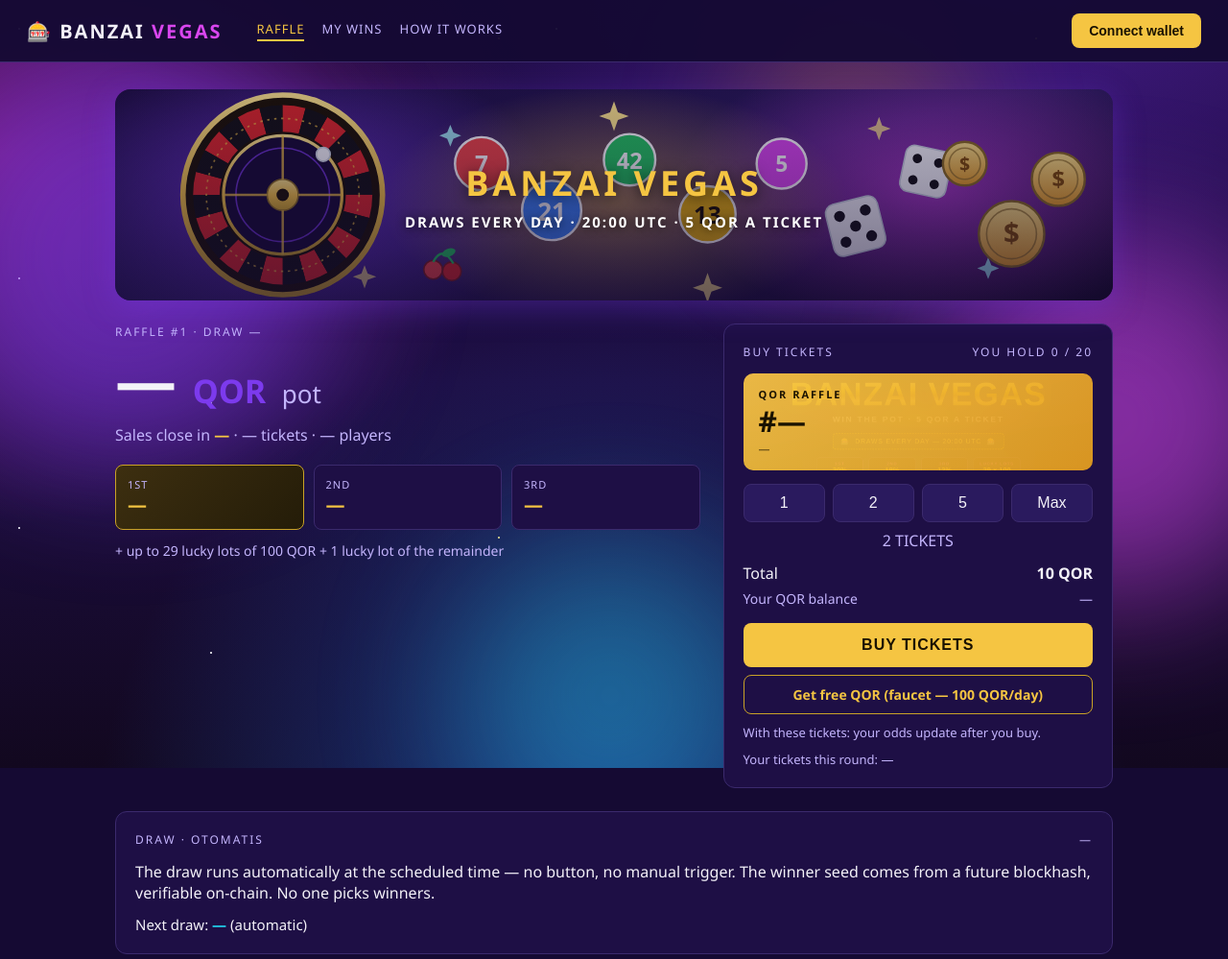
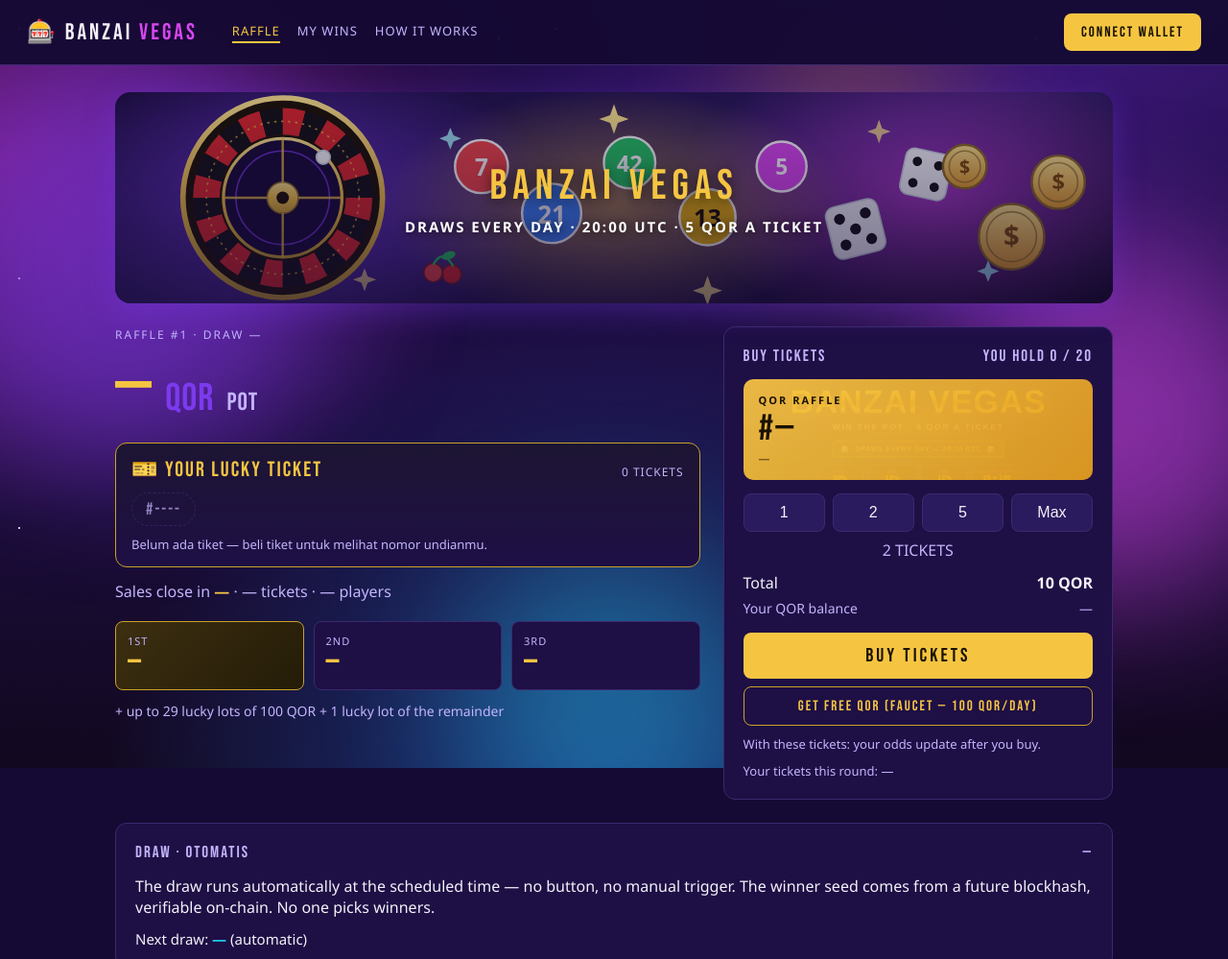
Before and after one commit to agusher21/banzai-vegas-qorechain, a website: page frontend/index.html in a window 1280 px wide. Shown: the top 999 px of the page at 96% size. Drawn offline with nearby package versions, Linux system fonts and the light colour scheme.

Commit message:
Frontend: YOUR LUCKY TICKET box below the pot + Bebas Neue casino font
- New persistent YOUR LUCKY TICKET box directly below the pot: shows the
  connected wallet's tickets for the current round with draw numbers
  (#0001 style). Buy 1 -> 1 ticket, buy N -> all N. Reuses the ticket ids
  already fetched in refreshAccount() (getPlayerTickets). Updates after a
  purchase (refresh) and on page load. Empty state: dashed #---- placeholder
  chip + 'Belum ada tiket — beli tiket untuk melihat nomor undianmu.'
  The post-purchase ticket reveal and 'Your tickets this round' line stay.
- Font: Bebas Neue (condensed lotto/poster display face) for headings, pot,
  ticket numbers, buttons and the new box — self-hosted woff2 in
  fonts/ (latin subset, no CDN dependency). Body text stays system sans.
  Pot amount now gold to match the Vegas identity.
- Live page reads real on-chain ids only; the only mock path is the
  existing ?preview=tickets screenshot mode (now also renders the box).

```diff
--- a/frontend/app.js
+++ b/frontend/app.js
@@ -74,6 +74,7 @@ async function refresh() {
     $("nextDrawLabel").textContent = "—";
     $("contractLinks").textContent = "QOR raffle not deployed yet — see DEPLOY.md";
     updateBuyButton();
+    renderLuckyTickets([]);
     return;
   }
   updateBuyButton();
@@ -81,6 +82,7 @@ async function refresh() {
     raffleId = Number(await raffle.currentRaffleId());
     if (raffleId === 0) {
       $("drawState").textContent = "NO ROUND OPEN";
+      renderLuckyTickets([]);
       return;
     }
     const r = await raffle.getRaffle(raffleId);
@@ -119,6 +121,7 @@ async function refresh() {
     }
 
     if (account) await refreshAccount();
+    else renderLuckyTickets([]);
   } catch (e) {
     console.error(e);
     $("drawState").textContent = "READ ERROR — check the RPC / addresses";
@@ -135,6 +138,7 @@ async function refreshAccount() {
     $("myTickets").textContent = "—";
     $("claimableAmount").textContent = "—";
     $("claimBtn").disabled = true;
+    renderLuckyTickets([]);
     updatePicker();
     return;
   }
@@ -142,10 +146,39 @@ async function refreshAccount() {
   myTicketCount = mine.length;
   $("youHold").textContent = `YOU HOLD ${myTicketCount} / ${CONFIG.maxTicketsPerPlayer}`;
   $("myTickets").textContent = mine.length ? "#" + mine.map(String).join(", #") : "none yet";
+  renderLuckyTickets(mine);
   const claimable = await raffle.claimable(raffleId, account);
   $("claimableAmount").textContent = fmtQOR(claimable) + " QOR";
   $("claimBtn").disabled = claimable === 0n;
   updatePicker();
+}
+
+// ---- YOUR LUCKY TICKET box (below the pot) ----
+// Persistent box showing the connected wallet's tickets for the current
+// round with their draw numbers (#0001 style). Buy 1 → 1 ticket, buy N →
+// all N. Reuses the ticket ids already fetched in refreshAccount()
+// (raffle.getPlayerTickets) — no extra chain call. Re-renders only when
+// the set changes, so the 30s refresh does not re-animate the chips.
+// Empty state (no wallet / no tickets / not deployed yet): a placeholder
+// chip + the "Belum ada tiket" line. The live page only ever shows real
+// on-chain ids; the only mock path is the ?preview=tickets screenshot
+// mode below.
+let luckyTicketKey = null;
+function renderLuckyTickets(ticketIds) {
+  const ids = (ticketIds || []).map(Number).filter((n) => Number.isFinite(n) && n > 0).sort((a, b) => a - b);
+  const key = ids.join(",");
+  if (key === luckyTicketKey) return;
+  luckyTicketKey = key;
+  $("luckyTicketCount").textContent = ids.length ? `${ids.length} TICKET${ids.length > 1 ? "S" : ""}` : "0 TICKETS";
+  if (!ids.length) {
+    $("luckyTicketNumbers").innerHTML = `<span class="ticket-chip ticket-chip-empty">#----</span>`;
+    $("luckyTicketEmpty").classList.remove("hidden");
+  } else {
+    $("luckyTicketEmpty").classList.add("hidden");
+    $("luckyTicketNumbers").innerHTML = ids.map((id) =>
+      `<span class="ticket-chip">#${String(id).padStart(4, "0")}</span>`
+    ).join("");
+  }
 }
 
 function updatePicker() {
@@ -205,6 +238,7 @@ function maybePreviewTickets() {
   if (raffleId === 0) raffleId = 1;
   if (!drawTime) drawTime = Math.floor(Date.now() / 1000) + 2 * 86400;
   showTicketReveal(nums);
+  renderLuckyTickets(nums);
 }
 
 async function ensureWallet() {
--- a/frontend/index.html
+++ b/frontend/index.html
@@ -39,6 +39,15 @@
     <div class="hero-left">
       <p class="eyebrow">RAFFLE <span id="raffleIdLabel">#1</span> · DRAW <span id="drawDateLabel">—</span></p>
       <h1><span id="potAmount">—</span> <span class="unit">QOR</span> <span class="pot-word">pot</span></h1>
+      <!-- YOUR LUCKY TICKET — persistent box below the pot: the connected
+           wallet's tickets for this round with their draw numbers. -->
+      <div class="lucky-ticket-box" id="luckyTicketBox">
+        <div class="lucky-ticket-head"><span class="lucky-ticket-title">🎫 YOUR LUCKY TICKET</span><span class="lucky-ticket-count" id="luckyTicketCount">0 TICKETS</span></div>
+        <div class="lucky-ticket-numbers" id="luckyTicketNumbers">
+          <span class="ticket-chip ticket-chip-empty">#----</span>
+        </div>
+        <p class="lucky-ticket-empty" id="luckyTicketEmpty">Belum ada tiket — beli tiket untuk melihat nomor undianmu.</p>
+      </div>
       <p class="sub">Sales close in <strong id="countdown">—</strong> · <span id="ticketsSold">—</span> tickets · <span id="playerCount">—</span> players</p>
       <div class="prizes">
         <div class="prize first"><span>1ST</span><strong id="prize1">—</strong></div>
--- a/frontend/styles.css
+++ b/frontend/styles.css
@@ -1,7 +1,20 @@
+/* Bebas Neue — condensed display face for the lotto/casino look (ticket
+   numbers, pot, headings, buttons). Self-hosted woff2 (latin subset) in
+   fonts/, downloaded from Google Fonts — no CDN dependency at runtime.
+   Fallback: Arial Narrow / Impact / sans-serif. Body text stays on the
+   system sans for readability. */
+@font-face {
+  font-family: "Bebas Neue";
+  font-style: normal;
+  font-weight: 400;
+  font-display: swap;
+  src: url("fonts/bebas-neue-latin.woff2") format("woff2");
+}
 :root {
   /* Cosmic theme shared with Tip Jar + Quantum Sentinel (QoreChain family):
      deep-space purple bg, violet / fuchsia / cyan orbs, gold kept for the
      QOR + Vegas identity. */
+  --font-display: "Bebas Neue", "Arial Narrow", Impact, sans-serif;
   --bg: #150a33;
   --panel: #1e0f45;
   --panel-2: #2a1a5e;
@@ -67,7 +80,7 @@ main, footer { position: relative; z-index: 1; }
   padding: 14px 28px; border-bottom: 1px solid var(--line);
   position: sticky; top: 0; background: rgba(21, 10, 51, .95); z-index: 10;
 }
-.brand { font-weight: 900; letter-spacing: 2px; font-size: 20px; }
+.brand { font-family: var(--font-display); font-weight: 400; letter-spacing: 3px; font-size: 24px; }
 .brand-mark { color: var(--gold); }
 .brand-vegas { color: var(--pink); }
 nav { display: flex; gap: 18px; margin-left: 12px; }
@@ -91,12 +104,13 @@ main { max-width: 1080px; margin: 0 auto; padding: 28px 20px 40px; }
   align-items: center; justify-content: center; gap: 6px; text-align: center; padding: 12px;
   background: linear-gradient(180deg, rgba(21, 10, 51, .25), rgba(21, 10, 51, .60));
 }
-.hero-banner-title { font-size: 36px; font-weight: 900; letter-spacing: 4px; color: var(--gold); text-shadow: 0 2px 14px rgba(0, 0, 0, .65); }
+.hero-banner-title { font-family: var(--font-display); font-size: 44px; font-weight: 400; letter-spacing: 6px; color: var(--gold); text-shadow: 0 2px 14px rgba(0, 0, 0, .65); }
 .hero-banner-sub { font-size: 15px; font-weight: 800; letter-spacing: 2px; color: #fff; text-shadow: 0 1px 10px rgba(0, 0, 0, .75); }
 .hero { display: grid; grid-template-columns: 1.2fr .8fr; gap: 24px; align-items: start; }
 .eyebrow { color: var(--muted); letter-spacing: 2px; font-size: 12px; margin-bottom: 10px; }
-h1 { font-size: 64px; line-height: 1; font-weight: 900; }
-h1 .unit { color: var(--purple); font-size: 34px; }
+h1 { font-family: var(--font-display); font-size: 76px; line-height: 1; font-weight: 400; letter-spacing: 1px; }
+#potAmount { color: var(--gold); }
+h1 .unit { color: var(--purple); font-size: 40px; }
 h1 .pot-word { color: var(--muted); font-size: 26px; font-weight: 400; }
 .sub { color: var(--muted); margin: 14px 0 20px; }
 .sub strong { color: var(--gold); }
@@ -104,17 +118,35 @@ h1 .pot-word { color: var(--muted); font-size: 26px; font-weight: 400; }
 .prize { background: var(--panel); border: 1px solid var(--line); border-radius: 8px; padding: 12px; }
 .prize.first { background: linear-gradient(135deg, #3d2f10, #241c08); border-color: var(--gold-dim); }
 .prize span { display: block; color: var(--muted); font-size: 11px; letter-spacing: 1px; }
-.prize strong { font-size: 20px; color: var(--gold); }
+.prize strong { font-family: var(--font-display); font-size: 26px; color: var(--gold); letter-spacing: 1px; }
 .lucky { color: var(--muted); margin-top: 12px; font-size: 14px; }
+/* ---- YOUR LUCKY TICKET box — persistent, directly below the pot ---- */
+.lucky-ticket-box {
+  margin-top: 18px;
+  background: linear-gradient(180deg, #1d1533, var(--panel));
+  border: 1px solid var(--gold-dim);
+  border-radius: 12px;
+  padding: 14px 16px;
+}
+.lucky-ticket-head {
+  display: flex; justify-content: space-between; align-items: baseline; gap: 10px;
+  margin-bottom: 10px;
+}
+.lucky-ticket-title {
+  font-family: var(--font-display); font-size: 22px; letter-spacing: 2px; color: var(--gold);
+}
+.lucky-ticket-count { color: var(--muted); font-size: 12px; letter-spacing: 1px; white-space: nowrap; }
+.lucky-ticket-numbers { display: flex; flex-wrap: wrap; gap: 8px; }
+.lucky-ticket-empty { color: var(--muted); font-size: 13px; margin-top: 10px; }
 .card { background: var(--panel); border: 1px solid var(--line); border-radius: 12px; padding: 20px; margin-top: 24px; }
-.card-head { display: flex; justify-content: space-between; color: var(--muted); letter-spacing: 2px; font-size: 12px; margin-bottom: 14px; }
+.card-head { display: flex; justify-content: space-between; color: var(--muted); letter-spacing: 2px; font-size: 12px; margin-bottom: 14px; font-family: var(--font-display); font-size: 17px; }
 .buy-card { margin-top: 0; }
 .ticket-box {
   background: linear-gradient(135deg, rgba(245, 197, 66, .92), rgba(232, 160, 32, .92)), url("cover.png") center/cover;
   color: #1a1200; border-radius: 10px; padding: 14px 16px; margin-bottom: 14px;
 }
 .ticket-label { font-size: 11px; letter-spacing: 2px; font-weight: 700; }
-.ticket-no { font-size: 30px; font-weight: 900; }
+.ticket-no { font-family: var(--font-display); font-size: 38px; font-weight: 400; letter-spacing: 2px; }
 .ticket-week { font-size: 12px; opacity: .75; }
 .picker { display: grid; grid-template-columns: repeat(4, 1fr); gap: 8px; margin-bottom: 8px; }
 .qty {
@@ -126,15 +158,15 @@ h1 .pot-word { color: var(--muted); font-size: 26px; font-weight: 400; }
 .row { display: flex; justify-content: space-between; margin: 6px 0; }
 .row.muted { color: var(--muted); font-size: 14px; }
 .btn {
-  border: none; border-radius: 8px; padding: 10px 18px; font-weight: 700;
-  cursor: pointer; font-size: 14px;
+  border: none; border-radius: 8px; padding: 10px 18px; font-weight: 400;
+  cursor: pointer; font-size: 15px; font-family: var(--font-display); letter-spacing: 2px;
 }
 .btn:disabled { opacity: .45; cursor: not-allowed; }
 .btn-gold { background: var(--gold); color: #1a1200; }
 .btn-purple { background: var(--purple); color: #fff; }
 .btn-ghost { background: transparent; color: var(--gold); border: 1px solid var(--gold-dim); width: 100%; margin-top: 8px; }
 a.btn-ghost { display: block; text-align: center; text-decoration: none; }
-.btn-big { width: 100%; padding: 14px; font-size: 16px; letter-spacing: 1px; margin-top: 10px; }
+.btn-big { width: 100%; padding: 12px; font-size: 20px; letter-spacing: 3px; margin-top: 10px; }
 
 /* ---- animated ticket reveal (shown after a successful buy) ---- */
 .hidden { display: none; }
@@ -155,13 +187,18 @@ a.btn-ghost { display: block; text-align: center; text-decoration: none; }
 }
 .reveal-label { font-size: 11px; letter-spacing: 2px; font-weight: 700; }
 .reveal-date { font-size: 12px; font-weight: 700; letter-spacing: 1px; opacity: .8; margin-top: 2px; }
-.reveal-big { font-size: 34px; font-weight: 900; margin: 4px 0; }
+.reveal-big { font-family: var(--font-display); font-size: 42px; font-weight: 400; margin: 4px 0; letter-spacing: 2px; }
 .reveal-sub { font-size: 12px; opacity: .75; }
 .reveal-numbers { display: flex; flex-wrap: wrap; gap: 8px; margin: 14px 0 4px; }
 .ticket-chip {
   background: var(--panel-2); border: 1px solid var(--gold-dim); color: var(--gold);
-  border-radius: 999px; padding: 6px 12px; font-weight: 800; font-size: 15px;
+  border-radius: 999px; padding: 6px 14px; font-weight: 400; font-size: 18px;
+  font-family: var(--font-display); letter-spacing: 2px;
   opacity: 0; animation: chipIn .45s ease-out forwards;
+}
+.ticket-chip-empty {
+  border-style: dashed; color: var(--muted); border-color: var(--line);
+  background: transparent; animation: none; opacity: .7;
 }
 @keyframes chipIn {
   from { opacity: 0; transform: translateY(10px) scale(.85); }
@@ -210,7 +247,7 @@ footer a { color: var(--gold); }
 .wallet-row .btn { padding: 8px 14px; white-space: nowrap; width: auto; margin-top: 0; flex-shrink: 0; }
 @media (max-width: 760px) {
   .hero { grid-template-columns: 1fr; }
-  h1 { font-size: 44px; }
+  h1 { font-size: 52px; }
   nav { display: none; }
   .hero-cover { height: 160px; }
   .hero-banner-title { font-size: 26px; letter-spacing: 2px; }
```
Also changed, not shown: frontend/fonts/bebas-neue-latin.woff2 (added), preview/lucky-ticket-1.png (added), preview/lucky-ticket-empty.png (added), preview/lucky-tickets-5.png (added).
